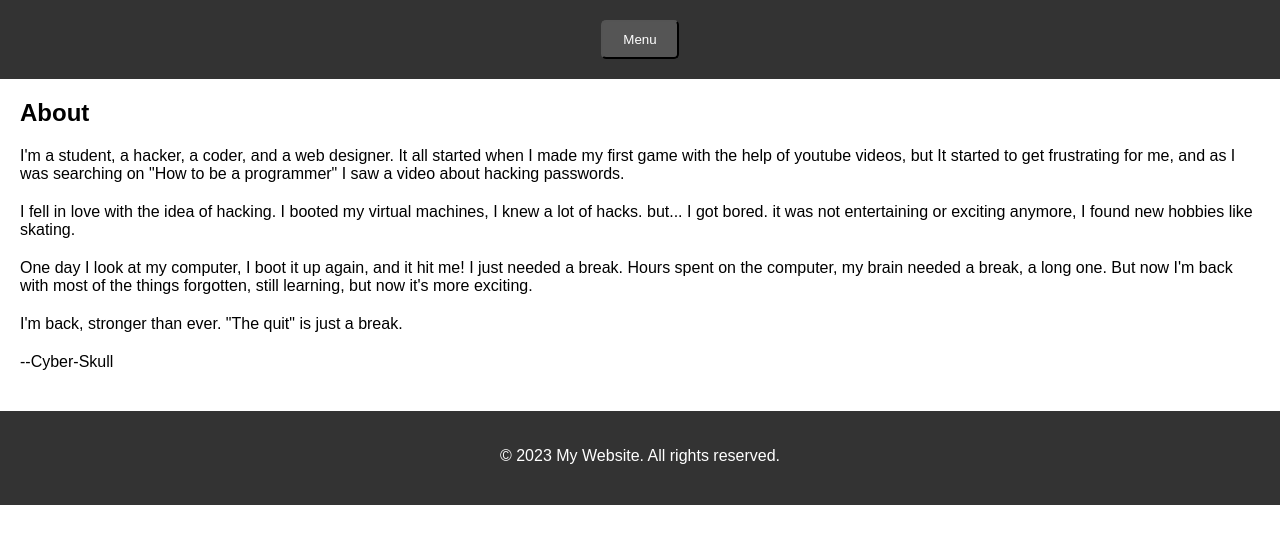
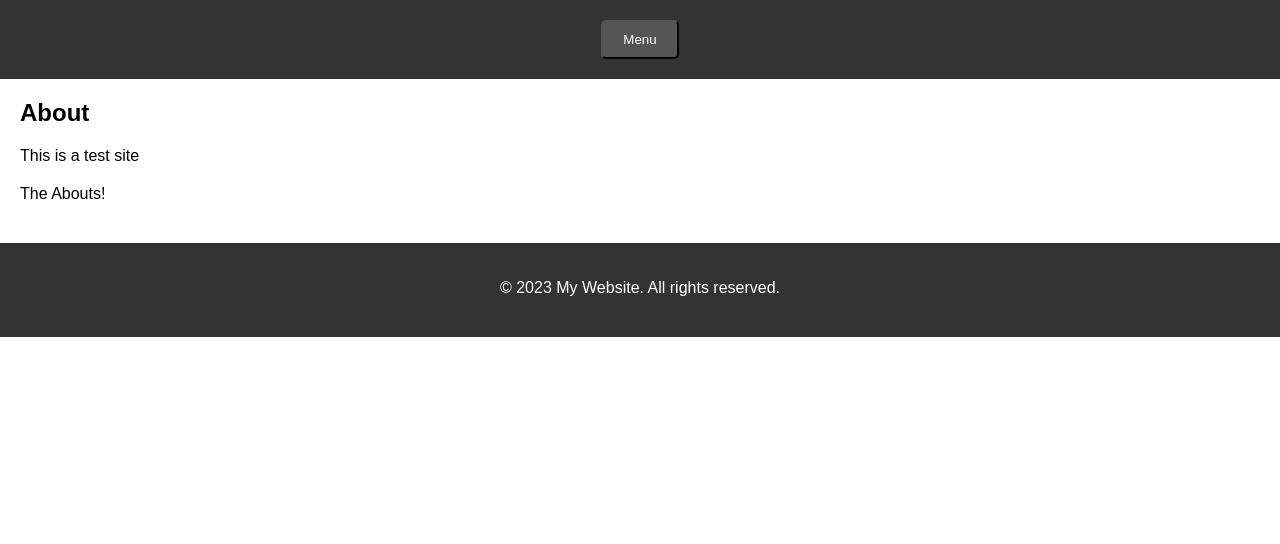
Before and after one commit to BlackSkull88/Cyber-Test, a plain HTML site: page about.html in a window 1280 px wide. Drawn offline with Linux system fonts and the light colour scheme.

Commit message:
Update about.html

```diff
--- a/about.html
+++ b/about.html
@@ -109,20 +109,9 @@
     <section id="about">
       <h2>About</h2>
       <p>
-        I'm a student, a hacker, a coder, and a web designer. It all started when I made my first game with the help of youtube videos, but It started to get frustrating for me, and as I was searching on "How to be a programmer" I saw a video about hacking passwords.
-      </p>
+       This is a test site
       <p>
-        I fell in love with the idea of hacking. I booted my virtual machines, I knew a lot of hacks. but... I got bored. it was not entertaining or exciting anymore, I found new hobbies like skating.
-      </p>
-      <p>
-        One day I look at my computer, I boot it up again, and it hit me! I just
-        needed a break. Hours spent on the computer, my brain needed a break, a long one. But now I'm back with most of the things forgotten, still learning, but now it's more exciting.
-      </p>
-      <p>
-      I'm back, stronger than ever. "The quit" is just a break.
-      </p>
-      <p>
-      --Cyber-Skull
+      The Abouts!
       </p>
       </section>
 
```
